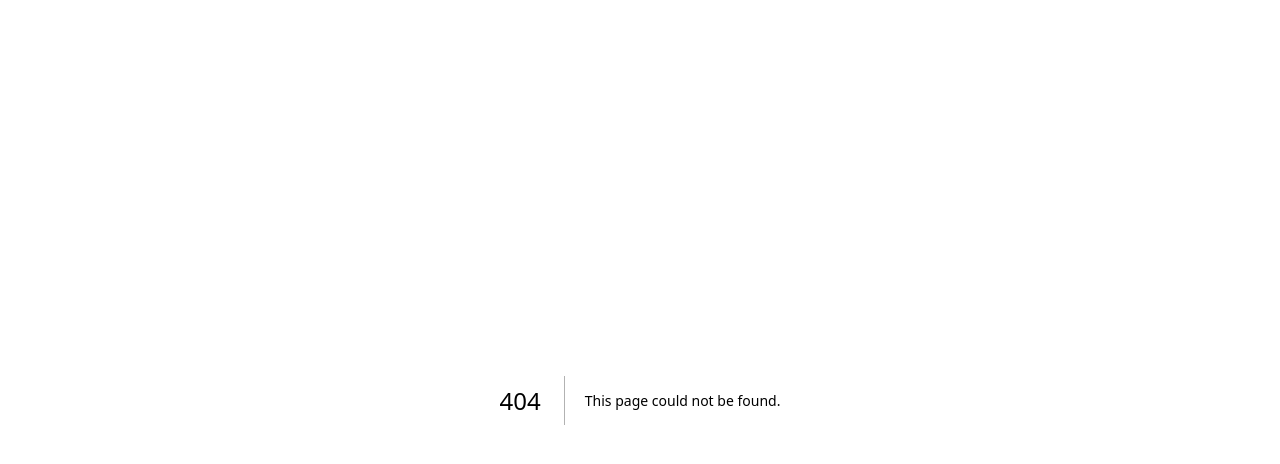
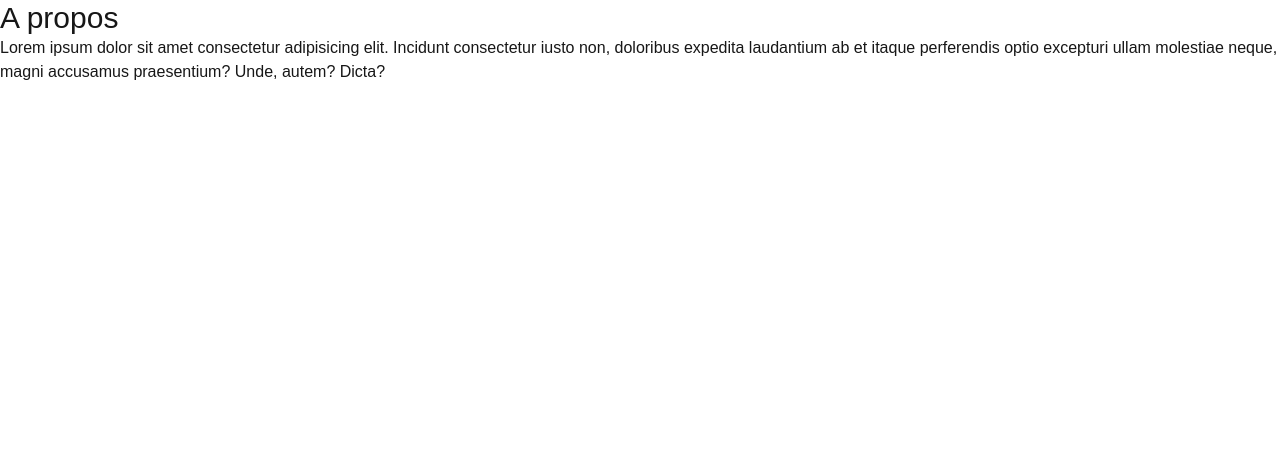
Before and after one commit to Formation-JS/TI_2026_DevWeb__NextJS__Demo, a Next.js app: page /about in a window 1280 px wide. Before the commit this address had no page. Shown: the top 464 px of the page. Built offline with nearby package versions, Linux system fonts and the light colour scheme.

Commit message:
Adding pages 📄

```diff
--- /dev/null
+++ b/src/app/about/page.tsx
@@ -0,0 +1,10 @@
+
+export default function AboutPage() {
+
+  return (
+    <>
+      <h1 className='text-3xl'>A propos</h1>
+      <p>Lorem ipsum dolor sit amet consectetur adipisicing elit. Incidunt consectetur iusto non, doloribus expedita laudantium ab et itaque perferendis optio excepturi ullam molestiae neque, magni accusamus praesentium? Unde, autem? Dicta?</p>
+    </>
+  )
+}
--- a/src/app/page.tsx
+++ b/src/app/page.tsx
@@ -1,7 +1,7 @@
-export default function Home() {
+export default function HomePage() {
   return (
     <>
-      <h1>Home page</h1>
+      <h1 className='text-3xl'>Home page</h1>
     </>
   );
 }
```
